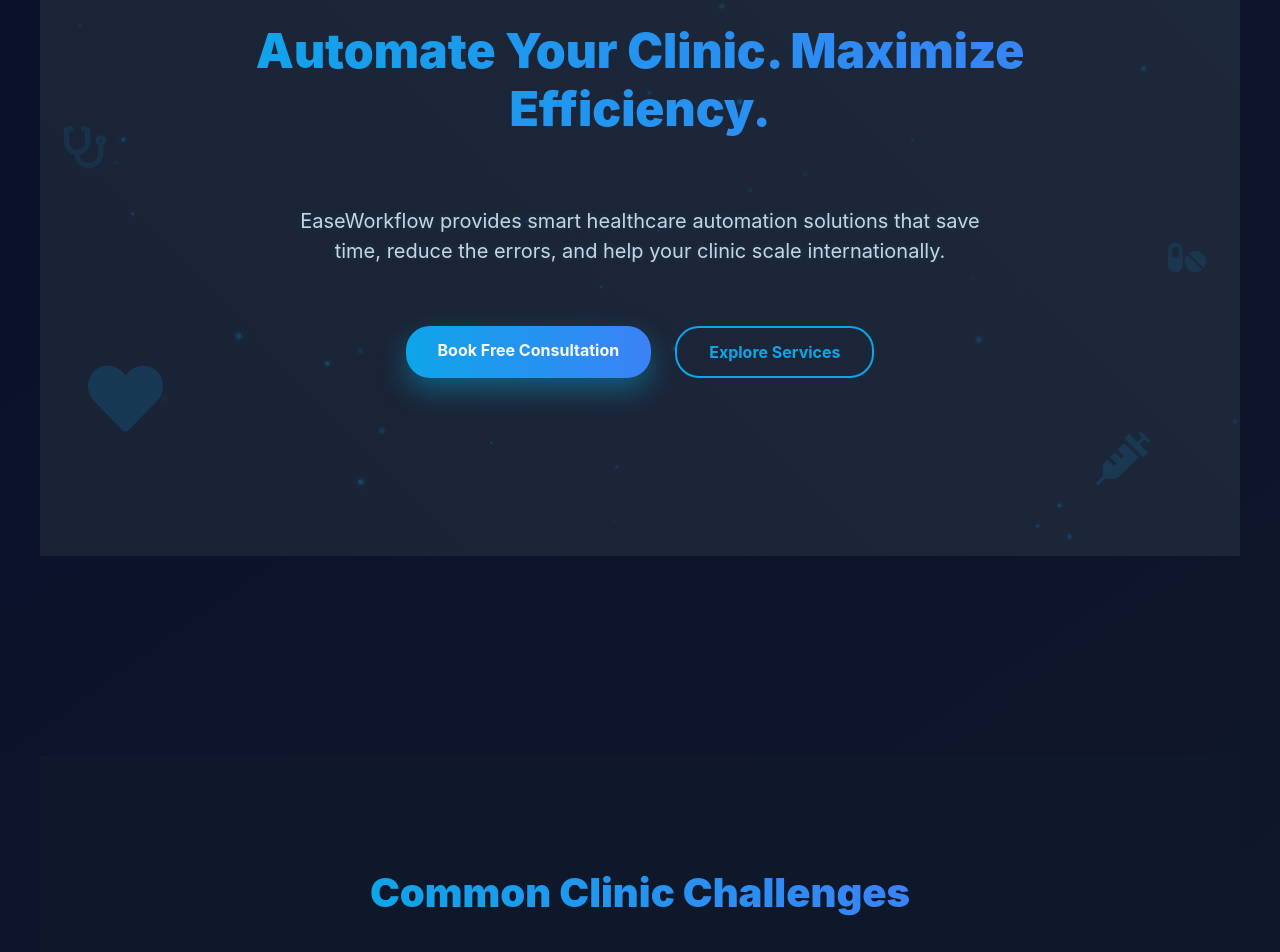
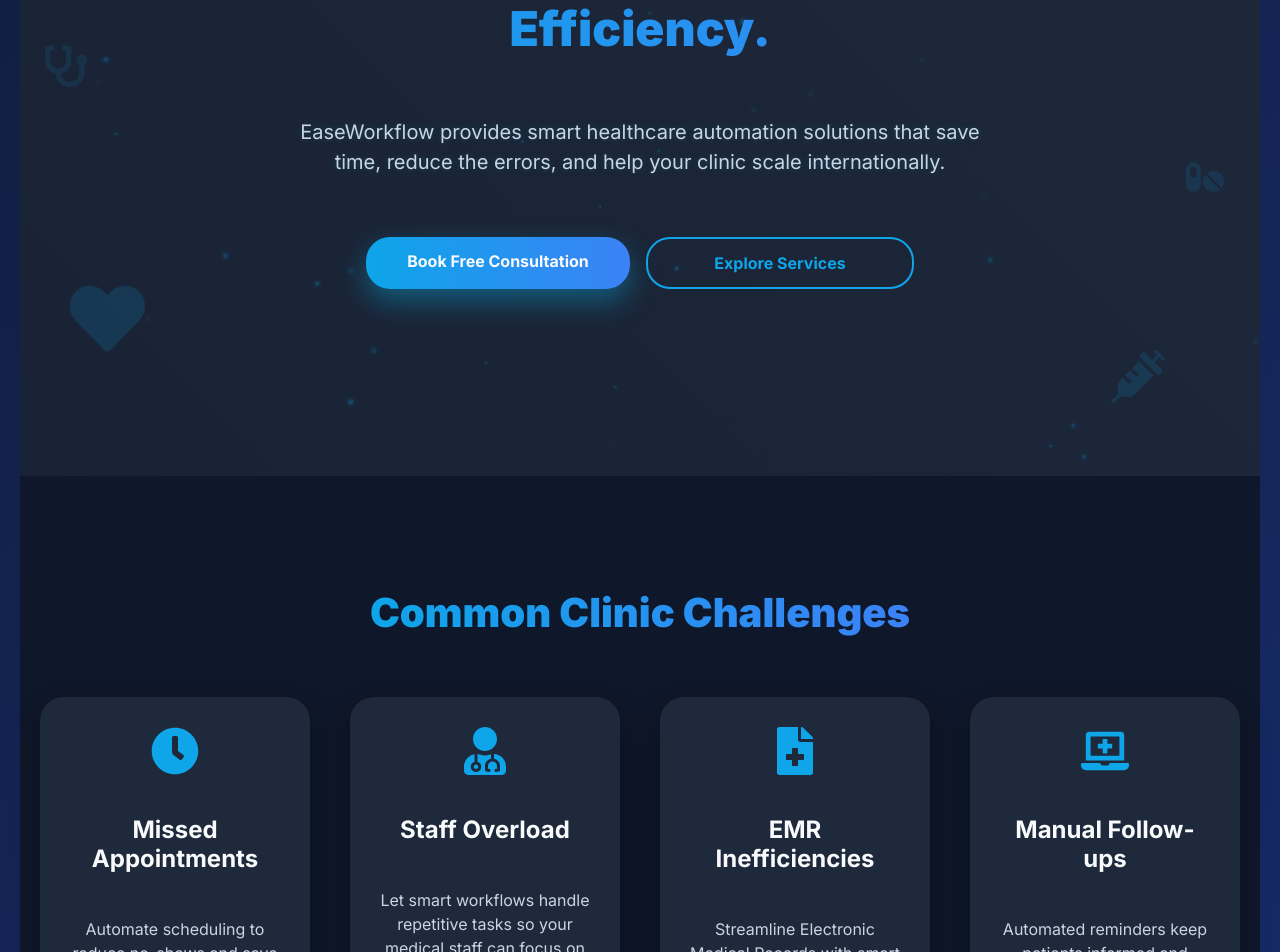
Before and after one commit to hafizamaryamarshad-ali/easeworkflow, a Next.js app: page / in a window 1280 px wide. Shown: the part 340-1292 px from the top of the page. Built offline with nearby package versions, Linux system fonts and the light colour scheme.

Commit message:
improved overall UI of homepage

```diff
--- a/src/CTASection.tsx
+++ b/src/CTASection.tsx
@@ -19,7 +19,10 @@ export default function CTA() {
   // Floating particles
   useEffect(() => {
     const temp: typeof particles = [];
-    for (let i = 0; i < 30; i++) {
+    const isMobile = window.innerWidth < 768;
+    const particleCount = isMobile ? 15 : 30;
+
+    for (let i = 0; i < particleCount; i++) {
       temp.push({
         x: Math.random() * 100,
         y: Math.random() * 100,
@@ -31,10 +34,11 @@ export default function CTA() {
   }, []);
 
   const floatingIcons = [
-    { Icon: FaStethoscope, size: 50, top: "15%", left: "10%", speed: 10 },
-    { Icon: FaPills, size: 40, top: "40%", left: "60%", speed: 7 },
-    { Icon: FaHeart, size: 60, top: "75%", left: "20%", speed: 12 },
-    { Icon: FaSyringe, size: 45, top: "50%", left: "80%", speed: 9 },
+    { Icon: FaStethoscope, size: 52, top: "12%", left: "5%",  speed: 10, opacity: 0.16 },
+    { Icon: FaPills,       size: 42, top: "20%", left: "92%", speed: 7,  opacity: 0.12 },
+    { Icon: FaHeart,       size: 62, top: "75%", left: "6%",  speed: 12, opacity: 0.14 },
+    { Icon: FaSyringe,     size: 46, top: "68%", left: "90%", speed: 9,  opacity: 0.13 },
+    { Icon: FaStethoscope, size: 38, top: "50%", left: "3%",  speed: 11, opacity: 0.11 },
   ];
 
   return (
@@ -48,7 +52,7 @@ export default function CTA() {
         justifyContent: "center",
         alignItems: "center",
         textAlign: "center",
-        padding: "60px 20px",
+        padding: "clamp(40px, 6vw, 60px) 20px",
         color: "#ffffff",
         background: `linear-gradient(${gradientPos}deg,#0ea5e9,#3b82f6)`,
         transition: "background 0.5s linear",
@@ -84,9 +88,10 @@ export default function CTA() {
       <motion.h2
         initial={{ opacity: 0, y: 20 }}
         whileInView={{ opacity: 1, y: 0 }}
+        viewport={{ once: true }}
         transition={{ duration: 1 }}
         style={{
-          fontSize: "2.8rem",
+          fontSize: "clamp(2rem, 4.5vw, 2.8rem)",
           fontWeight: 900,
           marginBottom: "20px",
           maxWidth: "800px",
@@ -102,9 +107,10 @@ export default function CTA() {
       <motion.p
         initial={{ opacity: 0, y: 20 }}
         whileInView={{ opacity: 1, y: 0 }}
+        viewport={{ once: true }}
         transition={{ duration: 1, delay: 0.3 }}
         style={{
-          fontSize: "1.25rem",
+          fontSize: "clamp(1rem, 2.5vw, 1.25rem)",
           marginBottom: "40px",
           maxWidth: "700px",
           lineHeight: "1.5",
@@ -120,10 +126,11 @@ export default function CTA() {
       <motion.div
         initial={{ opacity: 0 }}
         whileInView={{ opacity: 1 }}
+        viewport={{ once: true }}
         transition={{ duration: 1, delay: 0.6 }}
         style={{
           display: "flex",
-          gap: "24px",
+          gap: "16px",
           flexWrap: "wrap",
           justifyContent: "center",
           zIndex: 2,
@@ -134,13 +141,15 @@ export default function CTA() {
           style={{
             padding: "16px 36px",
             fontWeight: 700,
-            fontSize: "1rem",
+            fontSize: "clamp(0.9rem, 2vw, 1rem)",
             borderRadius: "24px",
             background: "#ffffff",
             color: "#0ea5e9",
             textDecoration: "none",
             boxShadow: "0 12px 28px rgba(0,0,0,0.35)",
             transition: "all 0.3s ease",
+            minWidth: "200px",
+            textAlign: "center",
           }}
           onMouseEnter={(e) => {
             e.currentTarget.style.boxShadow = "0 16px 36px rgba(0,0,0,0.5)";
@@ -155,17 +164,19 @@ export default function CTA() {
         </a>
 
         <a
-          href="/services"
+          href="/healthcare-automation"
           style={{
             padding: "16px 36px",
             fontWeight: 700,
-            fontSize: "1rem",
+            fontSize: "clamp(0.9rem, 2vw, 1rem)",
             borderRadius: "24px",
             border: "2px solid #ffffff",
             background: "transparent",
             color: "#ffffff",
             textDecoration: "none",
             transition: "all 0.3s ease",
+            minWidth: "200px",
+            textAlign: "center",
           }}
           onMouseEnter={(e) => {
             e.currentTarget.style.background = "#ffffff";
@@ -197,7 +208,7 @@ export default function CTA() {
             top: icon.top,
             left: icon.left,
             fontSize: icon.size,
-            opacity: 0.15,
+            opacity: icon.opacity,
             pointerEvents: "none",
             color: "#ffffff",
           }}
--- a/src/CaseStudyPreview.tsx
+++ b/src/CaseStudyPreview.tsx
@@ -28,7 +28,7 @@ export default function CaseStudy() {
     <section
       style={{
         minHeight: "80vh",
-        padding: "80px 20px",
+        padding: "clamp(40px, 8vw, 80px) 20px",
         background: "#0f172a",
         color: "#f8fafc",
         textAlign: "center",
@@ -40,8 +40,9 @@ export default function CaseStudy() {
       <motion.h2
         initial={{ opacity: 0, y: 20 }}
         whileInView={{ opacity: 1, y: 0 }}
+        viewport={{ once: true }}
         transition={{ duration: 1 }}
-        style={{ fontSize: "2.5rem", fontWeight: 900, marginBottom: "60px" }}
+        style={{ fontSize: "clamp(2rem, 4vw, 2.5rem)", fontWeight: 900, marginBottom: "60px" }}
       >
         Success Stories
       </motion.h2>
@@ -60,6 +61,7 @@ export default function CaseStudy() {
             key={i}
             initial={{ opacity: 0, y: 30 }}
             whileInView={{ opacity: 1, y: 0 }}
+            viewport={{ once: true }}
             transition={{ duration: 0.8, delay: i * 0.2 }}
             style={{
               background: "#1e293b",
--- a/src/Hero.tsx
+++ b/src/Hero.tsx
@@ -10,7 +10,10 @@ export default function Hero() {
   // Generate floating particles
   useEffect(() => {
     const temp: typeof particles = [];
-    for (let i = 0; i < 40; i++) {
+    const isMobile = window.innerWidth < 768;
+    const particleCount = isMobile ? 20 : 40;
+
+    for (let i = 0; i < particleCount; i++) {
       temp.push({
         x: Math.random() * 100,
         y: Math.random() * 100,
@@ -81,8 +84,9 @@ export default function Hero() {
          initial={{ opacity: 0, y: 20 }}
   animate={{ opacity: 1, y: 0 }}
   transition={{ duration: 1 }}
+  viewport={{ once: true }}
   style={{
-    fontSize: "3rem",
+    fontSize: "clamp(2rem, 5vw, 3rem)",
     fontWeight: 900,
     lineHeight: "1.2",
     maxWidth: "900px",
@@ -98,8 +102,9 @@ export default function Hero() {
         initial={{ opacity: 0, y: 20 }}
         animate={{ opacity: 1, y: 0 }}
         transition={{ duration: 1, delay: 0.3 }}
+        viewport={{ once: true }}
         style={{
-          fontSize: "1.25rem",
+          fontSize: "clamp(1rem, 2.5vw, 1.25rem)",
           marginTop: "20px",
           maxWidth: "700px",
           lineHeight: "1.5",
@@ -117,10 +122,11 @@ export default function Hero() {
         initial={{ opacity: 0 }}
         animate={{ opacity: 1 }}
         transition={{ duration: 1, delay: 0.6 }}
+        viewport={{ once: true }}
         style={{
           marginTop: "40px",
           display: "flex",
-          gap: "24px",
+          gap: "16px",
           flexWrap: "wrap",
           justifyContent: "center",
           zIndex: 2,
@@ -131,13 +137,15 @@ export default function Hero() {
           style={{
             padding: "14px 32px",
             fontWeight: 700,
-            fontSize: "1rem",
+            fontSize: "clamp(0.9rem, 2vw, 1rem)",
             borderRadius: "24px",
             background: "linear-gradient(90deg,#0ea5e9,#3b82f6)",
             color: "#f8fafc",
             textDecoration: "none",
             boxShadow: "0 12px 28px rgba(0,198,255,0.35)",
             transition: "all 0.3s ease",
+            minWidth: "200px",
+            textAlign: "center",
           }}
           onMouseEnter={(e) =>
             (e.currentTarget.style.boxShadow = "0 0 20px #0ea5e9, 0 0 40px #3b82f6")
@@ -150,17 +158,19 @@ export default function Hero() {
         </a>
 
         <a
-          href="/services"
+          href="/healthcare-automation"
           style={{
             padding: "14px 32px",
             fontWeight: 700,
-            fontSize: "1rem",
+            fontSize: "clamp(0.9rem, 2vw, 1rem)",
             borderRadius: "24px",
             border: "2px solid #0ea5e9",
             background: "transparent",
             color: "#0ea5e9",
             textDecoration: "none",
             transition: "all 0.3s ease",
+            minWidth: "200px",
+            textAlign: "center",
           }}
           onMouseEnter={(e) => {
             e.currentTarget.style.background = "#0ea5e9";
--- a/src/PainPoints.tsx
+++ b/src/PainPoints.tsx
@@ -31,7 +31,7 @@ export default function PainPoints() {
     <section
       style={{
         minHeight: "80vh",
-        padding: "80px 20px",
+        padding: "clamp(40px, 8vw, 80px) 20px",
         background: "#0f172a",
         color: "#f8fafc",
         textAlign: "center",
@@ -43,8 +43,9 @@ export default function PainPoints() {
       <motion.h2
         initial={{ opacity: 0, y: 20 }}
         whileInView={{ opacity: 1, y: 0 }}
+        viewport={{ once: true }}
         transition={{ duration: 1 }}
-        style={{ fontSize: "2.5rem", fontWeight: 900, marginBottom: "60px" }}
+        style={{ fontSize: "clamp(2rem, 4vw, 2.5rem)", fontWeight: 900, marginBottom: "60px" }}
       >
         Common Clinic Challenges
       </motion.h2>
@@ -63,6 +64,7 @@ export default function PainPoints() {
             key={i}
             initial={{ opacity: 0, y: 30 }}
             whileInView={{ opacity: 1, y: 0 }}
+            viewport={{ once: true }}
             transition={{ duration: 0.8, delay: i * 0.2 }}
             style={{
               background: "#1e293b",
--- /dev/null
+++ b/src/ScrollToTop.tsx
@@ -0,0 +1,65 @@
+"use client";
+
+import { useState, useEffect } from "react";
+import { FiArrowUp } from "react-icons/fi";
+import { motion, AnimatePresence } from "framer-motion";
+
+export default function ScrollToTop() {
+  const [isVisible, setIsVisible] = useState(false);
+
+  useEffect(() => {
+    const toggleVisibility = () => {
+      if (window.pageYOffset > 500) {
+        setIsVisible(true);
+      } else {
+        setIsVisible(false);
+      }
+    };
+
+    window.addEventListener("scroll", toggleVisibility);
+    return () => window.removeEventListener("scroll", toggleVisibility);
+  }, []);
+
+  const scrollToTop = () => {
+    window.scrollTo({
+      top: 0,
+      behavior: "smooth",
+    });
+  };
+
+  return (
+    <AnimatePresence>
+      {isVisible && (
+        <motion.button
+          initial={{ opacity: 0, scale: 0.8 }}
+          animate={{ opacity: 1, scale: 1 }}
+          exit={{ opacity: 0, scale: 0.8 }}
+          transition={{ duration: 0.3 }}
+          onClick={scrollToTop}
+          style={{
+            position: "fixed",
+            bottom: "32px",
+            right: "32px",
+            width: "56px",
+            height: "56px",
+            borderRadius: "50%",
+            background: "linear-gradient(135deg, #0ea5e9, #3b82f6)",
+            border: "none",
+            cursor: "pointer",
+            display: "flex",
+            alignItems: "center",
+            justifyContent: "center",
+            boxShadow: "0 8px 24px rgba(14, 165, 233, 0.4)",
+            zIndex: 1000,
+            color: "#fff",
+          }}
+          whileHover={{ scale: 1.1 }}
+          whileTap={{ scale: 0.95 }}
+          aria-label="Scroll to top"
+        >
+          <FiArrowUp size={24} />
+        </motion.button>
+      )}
+    </AnimatePresence>
+  );
+}
--- a/src/ServicesCards.tsx
+++ b/src/ServicesCards.tsx
@@ -35,7 +35,7 @@ export default function Services() {
     <section
       style={{
         minHeight: "80vh",
-        padding: "80px 20px",
+        padding: "clamp(40px, 8vw, 80px) 20px",
         background: "#0f172a",
         color: "#f8fafc",
         textAlign: "center",
@@ -47,8 +47,9 @@ export default function Services() {
       <motion.h2
         initial={{ opacity: 0, y: 20 }}
         whileInView={{ opacity: 1, y: 0 }}
+        viewport={{ once: true }}
         transition={{ duration: 1 }}
-        style={{ fontSize: "2.5rem", fontWeight: 900, marginBottom: "60px" }}
+        style={{ fontSize: "clamp(2rem, 4vw, 2.5rem)", fontWeight: 900, marginBottom: "60px" }}
       >
         Our Services
       </motion.h2>
@@ -68,6 +69,7 @@ export default function Services() {
             whileHover={{ scale: 1.05 }}
             initial={{ opacity: 0, y: 30 }}
             whileInView={{ opacity: 1, y: 0 }}
+            viewport={{ once: true }}
             transition={{ duration: 0.8, delay: i * 0.2 }}
             style={{
               background: "#1e293b",
--- a/src/WhyEaseWorkflow.tsx
+++ b/src/WhyEaseWorkflow.tsx
@@ -35,7 +35,7 @@ export default function WhyUs() {
     <section
       style={{
         minHeight: "80vh",
-        padding: "80px 20px",
+        padding: "clamp(40px, 8vw, 80px) 20px",
         background: "#1e293b",
         color: "#f8fafc",
         textAlign: "center",
@@ -47,8 +47,9 @@ export default function WhyUs() {
       <motion.h2
         initial={{ opacity: 0, y: 20 }}
         whileInView={{ opacity: 1, y: 0 }}
+        viewport={{ once: true }}
         transition={{ duration: 1 }}
-        style={{ fontSize: "2.5rem", fontWeight: 900, marginBottom: "60px" }}
+        style={{ fontSize: "clamp(2rem, 4vw, 2.5rem)", fontWeight: 900, marginBottom: "60px" }}
       >
         Why Choose EaseWorkflow?
       </motion.h2>
@@ -67,6 +68,7 @@ export default function WhyUs() {
             key={i}
             initial={{ opacity: 0, y: 30 }}
             whileInView={{ opacity: 1, y: 0 }}
+            viewport={{ once: true }}
             transition={{ duration: 0.8, delay: i * 0.2 }}
             style={{
               background: "#0f172a",
--- a/src/app/globals.css
+++ b/src/app/globals.css
@@ -1,6 +1,10 @@
 /* ================================
    GLOBAL STYLES (Professional BG)
 ================================= */
+html {
+  scroll-behavior: smooth;
+}
+
 body {
   margin: 0;
   font-family: 'Inter', sans-serif;
@@ -33,6 +37,7 @@ h1 {
   line-height: 1.1;
   background: linear-gradient(90deg, #0ea5e9, #3b82f6);
   -webkit-background-clip: text;
+  background-clip: text;
   color: transparent;
 }
 
@@ -43,6 +48,7 @@ h2 {
   margin-bottom: 25px;
   background: linear-gradient(90deg, #0ea5e9, #3b82f6);
   -webkit-background-clip: text;
+  background-clip: text;
   color: transparent;
 }
 
@@ -112,6 +118,40 @@ button:hover, a.button:hover {
 .shape4 { width: 120px; height: 120px; top: 30%; left: 80%; }
 .shape5 { width: 180px; height: 180px; top: 75%; left: 20%; }
 
+/* ================================
+   ACCESSIBILITY - FOCUS STYLES
+================================= */
+*:focus-visible {
+  outline: 3px solid #0ea5e9;
+  outline-offset: 3px;
+  border-radius: 4px;
+}
+
+button:focus-visible,
+a:focus-visible {
+  outline: 3px solid #0ea5e9;
+  outline-offset: 3px;
+}
+
+/* Skip to content link (hidden until focused) */
+.skip-to-content {
+  position: absolute;
+  top: -50px;
+  left: 20px;
+  padding: 12px 20px;
+  background: #0ea5e9;
+  color: #fff;
+  font-weight: 600;
+  border-radius: 8px;
+  text-decoration: none;
+  z-index: 9999;
+  transition: top 0.3s;
+}
+
+.skip-to-content:focus {
+  top: 10px;
+}
+
 @keyframes floatBasic {
   0% { transform: translateY(0px) translateX(0px);}
   50% { transform: translateY(-50px) translateX(30px);}
--- a/src/app/layout.tsx
+++ b/src/app/layout.tsx
@@ -1,10 +1,44 @@
 import "./globals.css";
 import Navbar from "../Navbar";
+import ScrollToTop from "../ScrollToTop";
+import { Inter } from "next/font/google";
+
+const inter = Inter({ subsets: ["latin"] });
 
 export const metadata = {
-  title: "EaseWorkflow - Healthcare Automation",
+  title: "EaseWorkflow - Healthcare Automation Solutions for Clinics",
   description:
-    "Automate your clinic's workflow with EaseWorkflow. Trusted by US clinics for healthcare automation solutions.",
+    "Automate your clinic's workflow with EaseWorkflow. Smart healthcare automation for appointments, EMR integration, and patient management. Trusted by clinics for efficiency.",
+  keywords: "healthcare automation, clinic workflow, EMR integration, appointment scheduling, telemedicine, medical automation",
+  authors: [{ name: "EaseWorkflow" }],
+  openGraph: {
+    type: "website",
+    locale: "en_US",
+    url: "https://easeworkflow.com",
+    siteName: "EaseWorkflow",
+    title: "EaseWorkflow - Healthcare Automation Solutions for Clinics",
+    description:
+      "Automate your clinic's workflow with EaseWorkflow. Smart healthcare automation for appointments, EMR integration, and patient management.",
+    images: [
+      {
+        url: "https://easeworkflow.com/og-image.jpg",
+        width: 1200,
+        height: 630,
+        alt: "EaseWorkflow Healthcare Automation",
+      },
+    ],
+  },
+  twitter: {
+    card: "summary_large_image",
+    title: "EaseWorkflow - Healthcare Automation Solutions",
+    description:
+      "Automate your clinic's workflow with smart healthcare automation solutions.",
+    images: ["https://easeworkflow.com/og-image.jpg"],
+  },
+  robots: {
+    index: true,
+    follow: true,
+  },
 };
 
 export default function RootLayout({
@@ -14,17 +48,43 @@ export default function RootLayout({
 }) {
   return (
     <html lang="en">
+      <head>
+        <script
+          type="application/ld+json"
+          dangerouslySetInnerHTML={{
+            __html: JSON.stringify({
+              "@context": "https://schema.org",
+              "@type": "Organization",
+              name: "EaseWorkflow",
+              description: "Healthcare automation solutions for clinics",
+              url: "https://easeworkflow.com",
+              logo: "https://easeworkflow.com/logo.png",
+              contactPoint: {
+                "@type": "ContactPoint",
+                telephone: "+1-234-567-890",
+                contactType: "Customer Service",
+              },
+            }),
+          }}
+        />
+      </head>
       <body
+        className={inter.className}
         style={{
           margin: 0,
-          fontFamily: "'Inter', sans-serif",
           backgroundColor: "#f9fafb",
           color: "#111",
         }}
       >
+        <a href="#main-content" className="skip-to-content">
+          Skip to content
+        </a>
+
         <Navbar />
 
-        <main>{children}</main>
+        <main id="main-content">{children}</main>
+
+        <ScrollToTop />
 
         <footer
           style={{
--- a/src/app/page.tsx
+++ b/src/app/page.tsx
@@ -12,44 +12,22 @@ export default function Home() {
     <>
       <main>
         {/* Hero Section */}
-       <section
-  style={{
-    position: "relative",
-    padding: "80px 20px",
-    minHeight: "100vh",
-    textAlign: "center",
-    color: "#fff",
-    overflow: "hidden",
-    background: "transparent", // <-- removed extra gradient
-  }}
->
         <Hero />
-        </section>
 
         {/* Pain Points */}
-        <section style={{ padding: "80px 20px" }}>
         <PainPoints />
-        </section>
 
         {/* Services */}
-        <section style={{ padding: "80px 20px" }}>
         <ServicesCards />
-        </section>
 
         {/* Case Study */}
-        <section style={{ padding: "80px 20px" }}>
         <CaseStudyPreview />
-        </section>
 
         {/* Why EaseWorkflow */}
-        <section style={{ padding: "80px 20px" }}>
         <WhyEaseWorkflow />
-        </section>
 
         {/* CTA */}
-        <section style={{ padding: "80px 20px" }}>
         <CTASection />
-        </section>
       </main>
 
       {/* Gradient Animation */}
```
Also changed, not shown: src/Navbar.tsx (+34 -14 lines), app/globals.css (added). Lines whose indentation alone changed are shown as unchanged.
